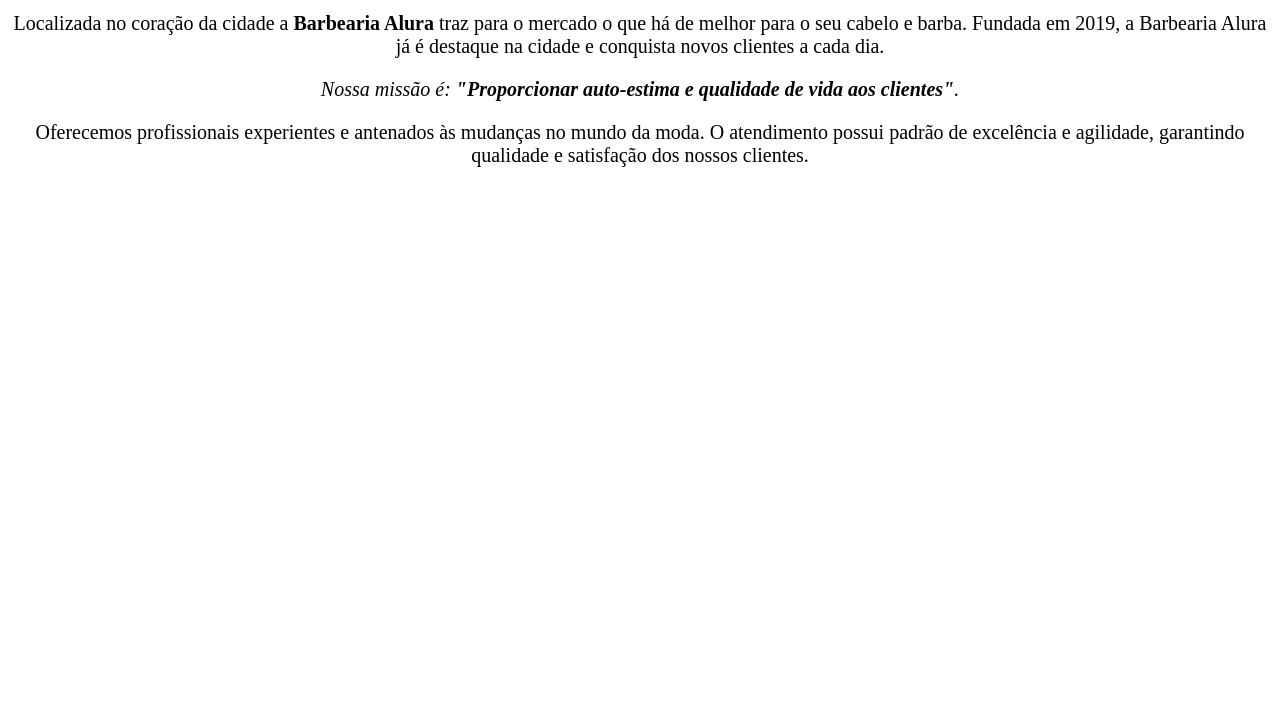
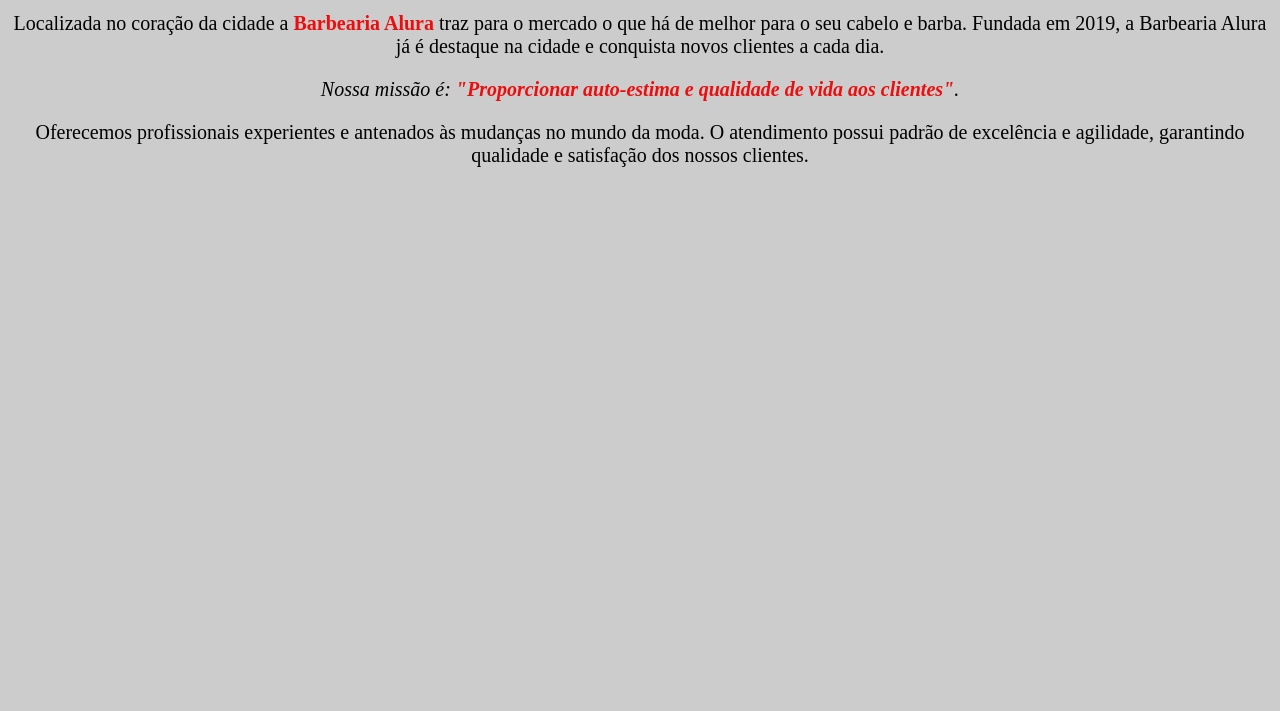
Before and after one commit to th1ago/Alura-ONE, a plain HTML site: page index.html in a window 1280 px wide. Shown: the part 89-800 px from the top of the page. Drawn offline with Linux system fonts and the light colour scheme.

Commit message:
change color

```diff
--- a/style.css
+++ b/style.css
@@ -1,5 +1,9 @@
 * {
     text-align: center;
+}
+
+body{
+    background: #CCCCCC;
 }
 
 h1 {
@@ -9,3 +13,7 @@ h1 {
 p {
     font-size: 20px;
 }
+
+strong{
+    color: #ee0d0d;
+}
```
